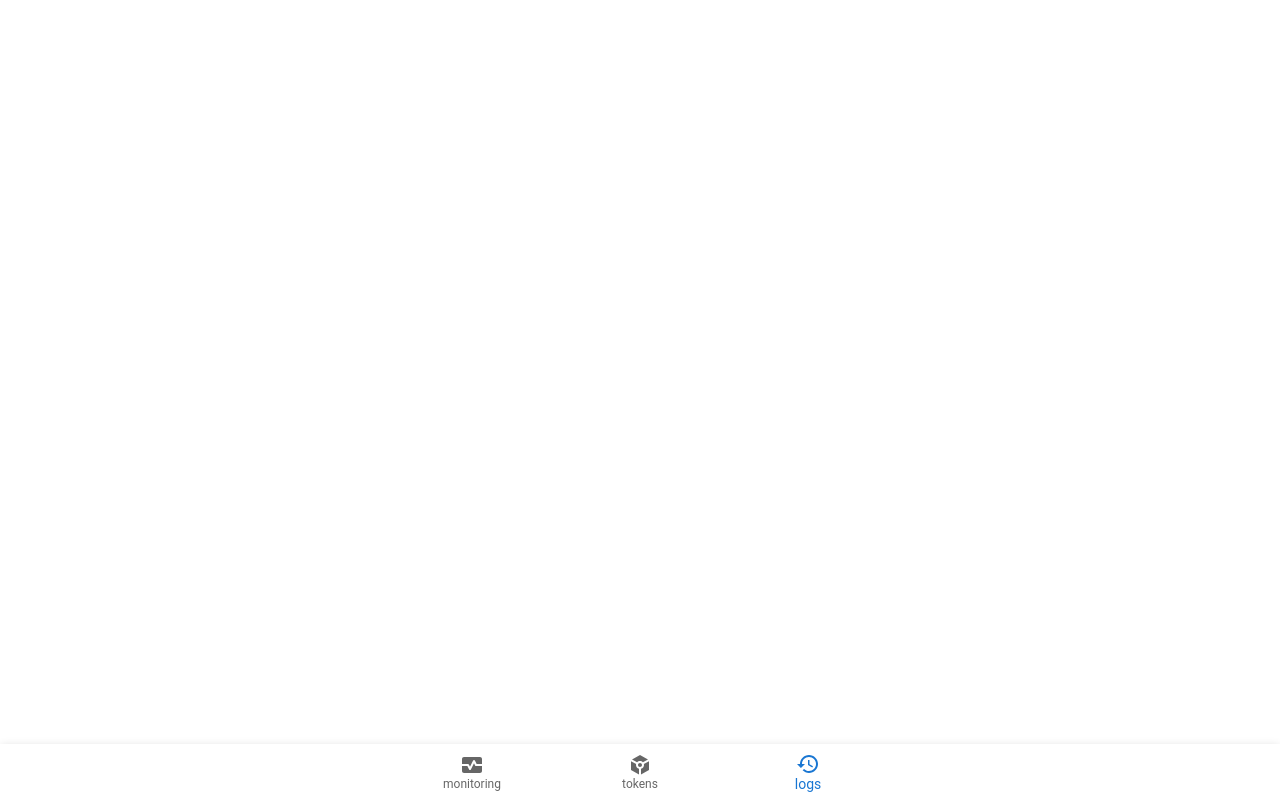
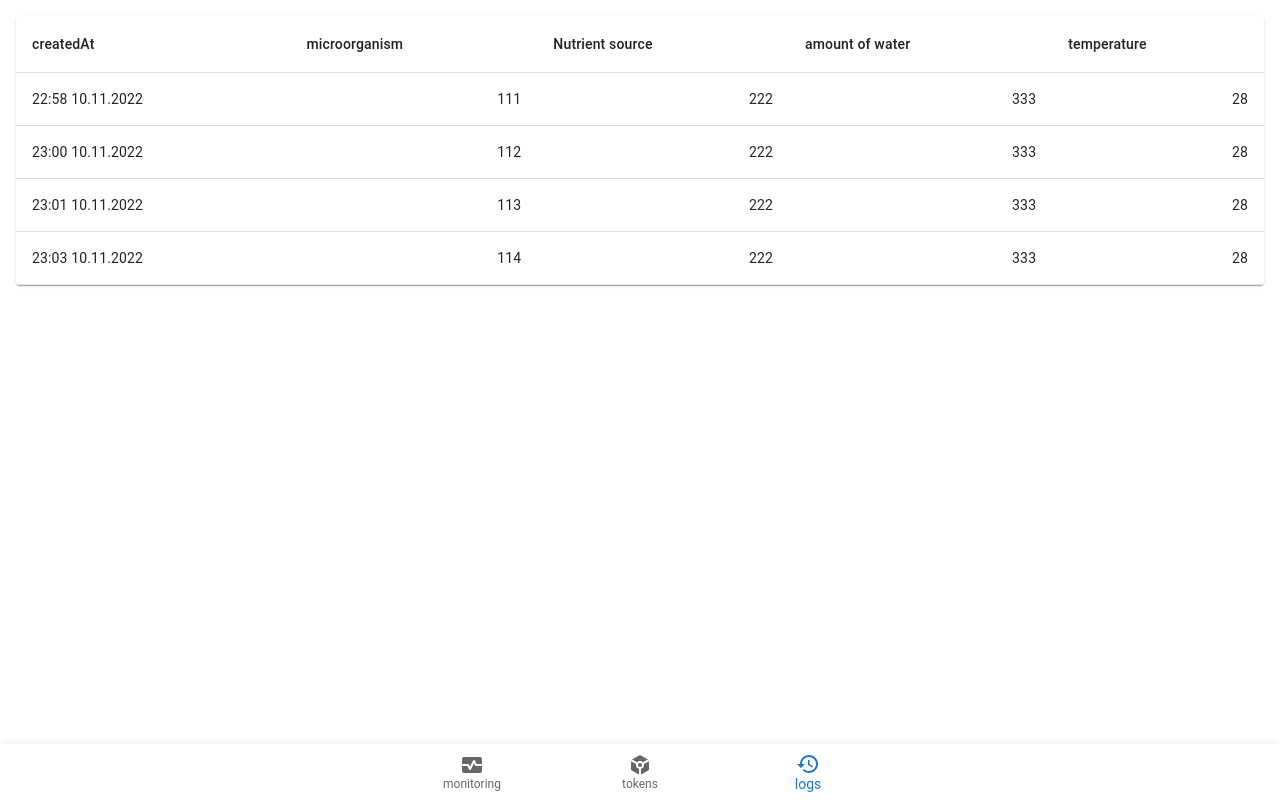
Before and after one commit to makishy/nftcompost, a Next.js app in the folder nftcompost/: page /composts in a window 1280 px wide. Both pictures are taken after a click on the button "logs". Built offline with nearby package versions, Linux system fonts and the light colour scheme.

Commit message:
add logs draft page

```diff
--- /dev/null
+++ b/nftcompost/components/organisms/Logs.tsx
@@ -0,0 +1,43 @@
+import {
+  Paper,
+  Table,
+  TableBody,
+  TableCell,
+  TableContainer,
+  TableHead,
+  TableRow,
+} from '@mui/material'
+import React from 'react'
+import { useDevice } from '../../hooks/useDevice'
+
+export const Logs = () => {
+  const logs = useDevice()
+  return (
+    <TableContainer component={Paper}>
+      <Table>
+        <TableHead>
+          <TableRow>
+            <TableCell>createdAt</TableCell>
+            <TableCell>microorganism</TableCell>
+            <TableCell>Nutrient source</TableCell>
+            <TableCell>amount of water</TableCell>
+            <TableCell>temperature</TableCell>
+          </TableRow>
+        </TableHead>
+        <TableBody>
+          {logs.map((log, i) => (
+            <TableRow key={i}>
+              <TableCell component='th' scope='row'>
+                {log.formattedCreatedAt}
+              </TableCell>
+              <TableCell align='right'>{log.microorganism}</TableCell>
+              <TableCell align='right'>{log.nutrientSource}</TableCell>
+              <TableCell align='right'>{log.amountOfWater}</TableCell>
+              <TableCell align='right'>{log.temperature}</TableCell>
+            </TableRow>
+          ))}
+        </TableBody>
+      </Table>
+    </TableContainer>
+  )
+}
--- /dev/null
+++ b/nftcompost/entities/Device.ts
@@ -0,0 +1,46 @@
+import { DeviceLog } from './DeviceLog'
+
+export interface IDevice {
+  load(): Promise<void>
+  get logs(): DeviceLog[]
+}
+export class Device implements IDevice {
+  load(): Promise<void> {
+    //TODO
+    throw new Error('Method not implemented.')
+  }
+  get logs(): DeviceLog[] {
+    return dummyLogs
+  }
+}
+
+const dummyLogs: DeviceLog[] = [
+  new DeviceLog({
+    createdAt: 1665529100,
+    microorganism: 111,
+    nutrientSource: 222,
+    amountOfWater: 333,
+    temperature: 28,
+  }),
+  new DeviceLog({
+    createdAt: 1665529200,
+    microorganism: 112,
+    nutrientSource: 222,
+    amountOfWater: 333,
+    temperature: 28,
+  }),
+  new DeviceLog({
+    createdAt: 1665529300,
+    microorganism: 113,
+    nutrientSource: 222,
+    amountOfWater: 333,
+    temperature: 28,
+  }),
+  new DeviceLog({
+    createdAt: 1665529400,
+    microorganism: 114,
+    nutrientSource: 222,
+    amountOfWater: 333,
+    temperature: 28,
+  }),
+]
--- /dev/null
+++ b/nftcompost/entities/DeviceLog.ts
@@ -0,0 +1,32 @@
+import dayjs from 'dayjs'
+import timezone from 'dayjs/plugin/timezone'
+import utc from 'dayjs/plugin/utc'
+
+dayjs.extend(timezone)
+dayjs.extend(utc)
+
+type DeviceLogProps = {
+  createdAt: number
+  microorganism: number
+  nutrientSource: number
+  amountOfWater: number
+  temperature: number
+}
+
+export class DeviceLog {
+  readonly createdAt: number
+  readonly microorganism: number
+  readonly nutrientSource: number
+  readonly amountOfWater: number
+  readonly temperature: number
+  constructor(props: DeviceLogProps) {
+    this.createdAt = props.createdAt
+    this.microorganism = props.microorganism
+    this.nutrientSource = props.nutrientSource
+    this.amountOfWater = props.amountOfWater
+    this.temperature = props.temperature
+  }
+  get formattedCreatedAt(): string {
+    return dayjs(this.createdAt * 1000).format('HH:mm MM.DD.YYYY')
+  }
+}
--- /dev/null
+++ b/nftcompost/hooks/useDevice.ts
@@ -0,0 +1,18 @@
+import { useEffect, useState } from 'react'
+import { Device } from '../entities/Device'
+import { DeviceLog } from '../entities/DeviceLog'
+
+const device = new Device()
+export const useDevice = () => {
+  const [logs, setLogs] = useState<DeviceLog[]>([])
+  useEffect(() => {
+    const f = () => {
+      if (device) {
+        const l: DeviceLog[] = device.logs
+        setLogs(l)
+      }
+    }
+    f()
+  }, [])
+  return logs
+}
--- a/nftcompost/package.json
+++ b/nftcompost/package.json
@@ -16,6 +16,7 @@
     "@emotion/styled": "^11.10.4",
     "@mui/icons-material": "^5.10.9",
     "@mui/material": "^5.10.10",
+    "dayjs": "^1.11.6",
     "firebase": "^9.12.1",
     "next": "12.3.1",
     "react": "18.2.0",
--- a/nftcompost/pages/composts.tsx
+++ b/nftcompost/pages/composts.tsx
@@ -13,6 +13,7 @@ import HistoryIcon from '@mui/icons-material/History'
 import { useState } from 'react'
 import { Monitoring } from '../components/organisms/Monitoring'
 import { Tokens } from '../components/organisms/Tokens'
+import { Logs } from '../components/organisms/Logs'
 
 const Compost: NextPage = () => {
   const router = useRouter()
@@ -25,7 +26,7 @@ const Compost: NextPage = () => {
       ) : selectedTab === 1 ? (
         <Tokens />
       ) : (
-        <></>
+        <Logs />
       )}
       <Paper
         sx={{ position: 'fixed', bottom: 0, left: 0, right: 0 }}
```
Also changed, not shown: 1 other file (tests, documents, lock files or other folders).
